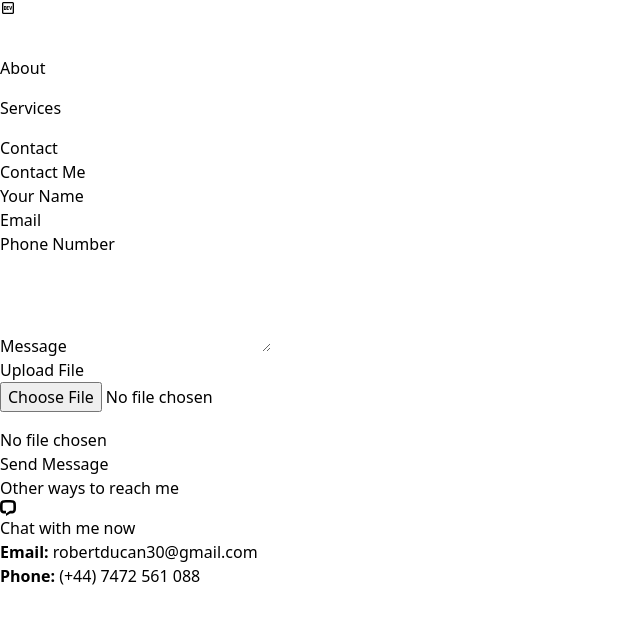
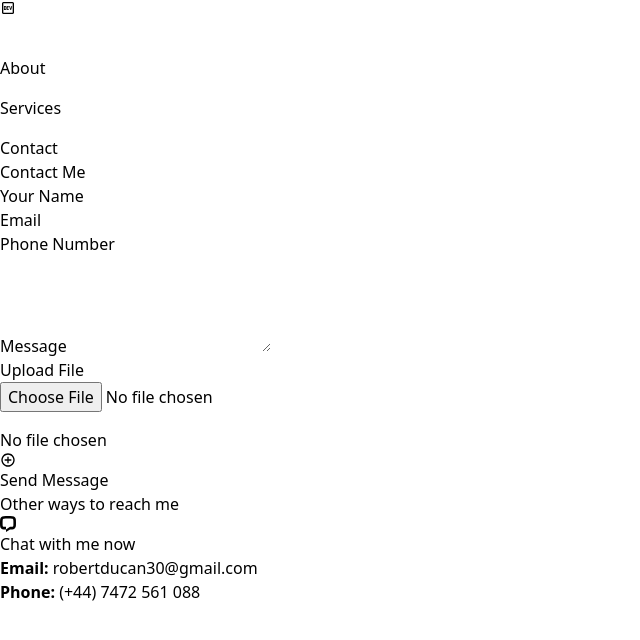
Before and after one commit to Duchi99/portofolio-website, a Vue app: page /contact in a window 1280 px wide. Shown: the top 640 px of the page, without its empty margins (0-640 px from the left). Built offline with nearby package versions, Linux system fonts and the light colour scheme; some icons are missing.

Commit message:
TASK-41 Enahance file upload functionality

```diff
--- a/src/views/Contact.vue
+++ b/src/views/Contact.vue
@@ -66,37 +66,77 @@
           >
             Upload File
           </label>
-          <div class="flex items-center">
+          <div
+            v-for="(fileObj, index) in formData.files"
+            :key="fileObj.id"
+            class="flex items-center"
+          >
             <!-- Hidden File Input -->
             <input
               type="file"
-              id="file-upload"
-              ref="fileInput"
+              :id="'file-upload-' + index"
               accept=".pdf,.docx,.txt"
               class="hidden"
-              @change="handleFileUpload"
+              @change="(event) => handleFileUpload(event, index)"
             />
             <!-- Custom Button (Icon & Text) -->
-            <label for="file-upload" class="flex items-center cursor-pointer">
+            <label
+              :for="'file-upload-' + index"
+              class="flex items-center cursor-pointer"
+            >
               <!-- Icon (Clickable) -->
               <Icon
                 icon="icon-park-outline:upload-one"
                 class="w-10 h-10 text-blue-600 hover:text-blue-700"
               />
               <!-- Display Selected File Name -->
-              <span class="ml-3 text-sm text-gray-500" v-if="formData.file">
-                {{ formData.file.name }}
+              <span class="ml-3 text-sm text-gray-500" v-if="fileObj.file">
+                {{ formData.files[index].file.name }}
               </span>
               <span class="ml-3 text-sm text-gray-500" v-else
                 >No file chosen</span
               >
             </label>
-            <Icon
-              v-if="formData.file"
-              icon="material-symbols:cancel-outline"
-              class="w-6 h-6 ml-2 text-red-700 hover:text-red-900 cursor-pointer"
-              @click="clearFile"
-            />
+
+            <div class="relative flex items-center">
+              <!-- Remove File Button -->
+              <Icon
+                v-if="fileObj.file || index > 0"
+                icon="material-symbols:cancel-outline"
+                class="w-6 h-6 ml-2 text-red-700 hover:text-red-900 cursor-pointer"
+                @click="clearFile(index)"
+                @mouseover="startShowTooltip(index, 'remove')"
+                @mouseleave="stopShowTooltip('remove')"
+                @mouseout="stopShowTooltip('remove')"
+              />
+
+              <!-- Icon tooltip (Hover) -->
+              <span
+                v-if="showRemoveFileTooltip === index"
+                class="absolute bg-gray-700 text-white text-sm rounded-lg px-2 py-1 -top-10 left-0 transform translate-x-1/2 opacity-100 duration-300 pointer-events-none"
+              >
+                Remove file
+              </span>
+            </div>
+            <div class="relative flex items-center">
+              <!-- Add Another File Button -->
+              <Icon
+                v-if="index === 0"
+                icon="material-symbols:add-circle-outline"
+                class="w-6 h-6 ml-2 text-blue-600 hover:text-blue-700 cursor-pointer"
+                @click="addAnotherFile"
+                @mouseover="startShowTooltip(null, 'add')"
+                @mouseleave="stopShowTooltip('add')"
+                @mouseout="stopShowTooltip('add')"
+              />
+              <!-- Icon tooltip (Hover) -->
+              <span
+                v-if="showAddFileTooltip && index === 0"
+                class="absolute bg-gray-700 text-white text-sm rounded-lg px-2 py-1 -top-16 left-0 transform translate-x-1/2 opacity-100 duration-300 pointer-events-none"
+              >
+                Add another file
+              </span>
+            </div>
           </div>
         </div>
 
@@ -159,10 +199,13 @@ const formData = ref({
   email: "",
   phoneNumber: "",
   message: "",
-  file: null,
+  files: [{ file: null, id: Date.now() }],
 });
 
-const fileInput = ref(null);
+// Use boolean for add tooltip as it can be seen just on the same row
+const showAddFileTooltip = ref(false);
+// Use index for remove tooltip and it can be seen from different rows
+const showRemoveFileTooltip = ref(false);
 const showDialog = ref(false);
 const dialogMessage = ref("");
 const dialogType = ref("");
@@ -170,13 +213,17 @@ const dialogTitle = ref("");
 
 const dialogAutoCloseDelay = ref(5000);
 
-const handleFileUpload = (event) => {
-  formData.value.file = event.target.files[0];
+const handleFileUpload = (event, index) => {
+  formData.value.files[index].file = event.target.files[0];
 };
 
-const clearFile = () => {
-  formData.value.file = null;
-  fileInput.value.value = null;
+const clearFile = (index) => {
+  formData.value.files.splice(index, 1);
+};
+
+const addAnotherFile = () => {
+  // Add a new file input with a unique ID
+  formData.value.files.push({ file: null, id: Date.now() });
 };
 
 const submitForm = async () => {
@@ -201,8 +248,11 @@ const submitForm = async () => {
   formDataToSend.append("message", formData.value.message);
 
   // If a file is uploaded, append it to the form data
-  if (formData.value.file) {
-    formDataToSend.append("file", formData.value.file);
+  const files = formData.value.files.filter((fileObj) => fileObj.file);
+  if (files && files.length > 0) {
+    files.forEach((fileObj, index) => {
+      formDataToSend.append(`file${index}`, fileObj.file);
+    });
   }
 
   try {
@@ -231,12 +281,42 @@ const submitForm = async () => {
   showDialog.value = true;
 };
 
+let tooltipTimeout = null; // To store timeout reference
+
+const startShowTooltip = (index, type) => {
+  tooltipTimeout = setTimeout(() => {
+    switch (type) {
+      case "add":
+        showAddFileTooltip.value = true;
+      case "remove":
+        showRemoveFileTooltip.value = index;
+        break;
+      default:
+        break;
+    }
+  }, 1000);
+};
+
+const stopShowTooltip = (type) => {
+  clearTimeout(tooltipTimeout);
+  switch (type) {
+    case "add":
+      showAddFileTooltip.value = false;
+      break;
+    case "remove":
+      showRemoveFileTooltip.value = null;
+      break;
+    default:
+      break;
+  }
+};
+
 const openChat = () => {
   showDialog.value = true;
   dialogType.value = "info";
   dialogTitle.value = "Chat with Robert LIVE";
   dialogMessage.value = "COMING SOON! Stay tuned for more updates.";
-  dialogAutoCloseDelay.value = 2500; // No auto-close
+  dialogAutoCloseDelay.value = 3000;
 };
 </script>
 
```
